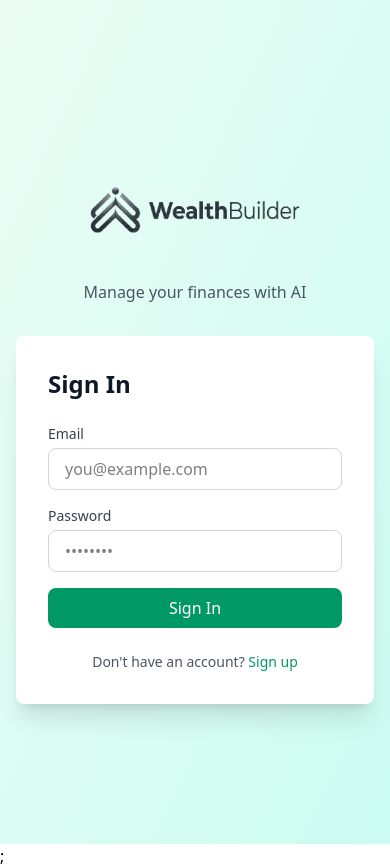
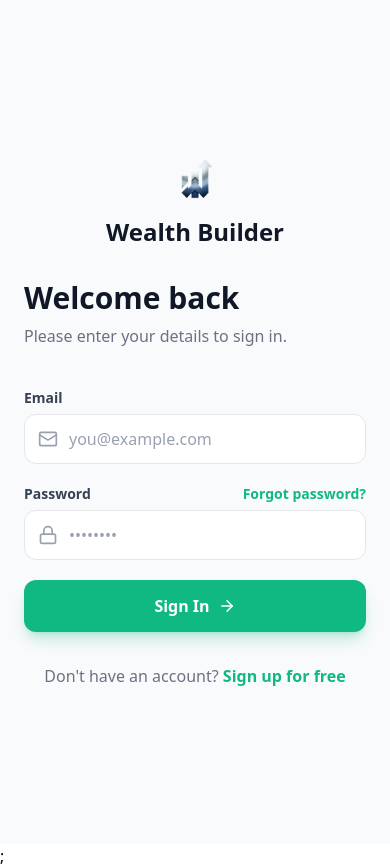
Before and after one commit to diego28e/frontend-wealth-builder, a React (Vite) app: page /login in a window 390 px wide. Built offline with nearby package versions, Linux system fonts and the light colour scheme; no server answers.

Commit message:
feat(auth): modern professional UI for login/register and optimization

```diff
--- a/src/contexts/AuthContext.tsx
+++ b/src/contexts/AuthContext.tsx
@@ -19,6 +19,12 @@ export function AuthProvider({ children }: { children: ReactNode }) {
 
   useEffect(()=> {
     async function checkSession() {
+        // Skip session check on public auth routes to avoid unnecessary 401s
+        if (window.location.pathname === '/login' || window.location.pathname === '/register') {
+            setIsLoading(false);
+            return;
+        }
+
         try {
             const response = await authService.getMe();
             setUser(response.user);
--- a/src/layouts/AuthLayout.tsx
+++ b/src/layouts/AuthLayout.tsx
@@ -1,18 +1,60 @@
 import { Outlet } from "@tanstack/react-router";
+import { TrendingUp, ShieldCheck, PieChart } from "lucide-react";
 
 export default function AuthLayout() {
   return (
-    <div className="min-h-screen bg-gradient-to-br from-emerald-50 to-teal-100 flex items-center justify-center px-4">
-      <div className="w-full max-w-md">
-        <div className="text-center mb-8">
-          <img
-            className="w-64 mx-auto"
-            src="wealth-builder-isologo.png"
-            alt="logo"
-          />
-          <p className="text-gray-600">Manage your finances with AI</p>
+    <div className="min-h-screen bg-gray-50 flex">
+      {/* Left Side - Branding & Testimonials (Hidden on mobile) */}
+      <div className="hidden lg:flex lg:w-1/2 bg-gray-900 text-white relative overflow-hidden flex-col justify-between p-12">
+        <div className="absolute inset-0 bg-[url('https://images.unsplash.com/photo-1579621970563-ebec7560ff3e?q=80&w=2071&auto=format&fit=crop')] bg-cover bg-center opacity-10"></div>
+        <div className="absolute inset-0 bg-gradient-to-b from-gray-900/50 to-gray-900/90"></div>
+
+        <div className="relative z-10">
+          <div className="flex items-center gap-3 mb-12">
+             {/* We can use a white version of logo if available, or just text for now */}
+             <div className="bg-primary/20 p-2 rounded-lg backdrop-blur-sm border border-primary/30">
+               <img src="/wealth-builder-logo.png" alt="Wealth Builder" className="w-8 h-8 object-contain brightness-0 invert" />
+             </div>
+             <span className="text-xl font-bold tracking-tight">Wealth Builder</span>
+          </div>
+
+          <h1 className="text-5xl font-extrabold leading-tight mb-6">
+            Master your money,<br />
+            <span className="text-primary">Build your future.</span>
+          </h1>
+          <p className="text-gray-400 text-lg max-w-md">
+            The AI-powered financial companion that helps you track, save, and grow your wealth with intelligent insights.
+          </p>
         </div>
-        <Outlet />
+
+        <div className="relative z-10 grid grid-cols-3 gap-6">
+            <div className="bg-gray-800/50 backdrop-blur-sm p-4 rounded-xl border border-gray-700">
+                <TrendingUp className="text-primary mb-3" size={24} />
+                <h3 className="font-bold text-sm mb-1">Smart Tracking</h3>
+                <p className="text-xs text-gray-400">Automated expense categorization</p>
+            </div>
+            <div className="bg-gray-800/50 backdrop-blur-sm p-4 rounded-xl border border-gray-700">
+                <ShieldCheck className="text-primary mb-3" size={24} />
+                <h3 className="font-bold text-sm mb-1">Secure & Private</h3>
+                <p className="text-xs text-gray-400">Bank-level encryption for your data</p>
+            </div>
+            <div className="bg-gray-800/50 backdrop-blur-sm p-4 rounded-xl border border-gray-700">
+                <PieChart className="text-primary mb-3" size={24} />
+                <h3 className="font-bold text-sm mb-1">Visual Insights</h3>
+                <p className="text-xs text-gray-400">Beautiful charts and reports</p>
+            </div>
+        </div>
+      </div>
+
+      {/* Right Side - Form */}
+      <div className="w-full lg:w-1/2 flex items-center justify-center p-6 lg:p-12">
+        <div className="w-full max-w-md">
+            <div className="lg:hidden text-center mb-8">
+                <img src="/wealth-builder-logo.png" alt="Wealth Builder" className="w-12 h-12 mx-auto mb-3" />
+                <h2 className="text-2xl font-bold text-gray-900">Wealth Builder</h2>
+            </div>
+            <Outlet />
+        </div>
       </div>
     </div>
   );
--- a/src/views/Login.tsx
+++ b/src/views/Login.tsx
@@ -1,7 +1,7 @@
 import { useState } from 'react';
-import { useNavigate } from '@tanstack/react-router';
-import {useAuth} from '../contexts/AuthContext';
-import { Link } from '@tanstack/react-router';
+import { useNavigate, Link } from '@tanstack/react-router';
+import { useAuth } from '../contexts/AuthContext';
+import { Mail, Lock, AlertCircle, ArrowRight } from 'lucide-react';
 
 export default function Login() {
   const [email, setEmail] = useState('');
@@ -10,7 +10,6 @@ export default function Login() {
   const [isSubmitting, setIsSubmitting] = useState(false);
   const {login} = useAuth();
   const navigate = useNavigate();
-
 
   const handleSubmit = async (e: React.FormEvent) => {
     e.preventDefault();
@@ -28,63 +27,89 @@ export default function Login() {
   };
 
   return (
-    <div className="bg-white rounded-lg shadow-xl p-8">
-      <h2 className="text-2xl font-bold text-gray-900 mb-6">Sign In</h2>
+    <div className="w-full">
+      <div className="mb-10">
+        <h2 className="text-3xl font-extrabold text-gray-900 mb-2">Welcome back</h2>
+        <p className="text-gray-500">Please enter your details to sign in.</p>
+      </div>
 
       {error && (
-        <div className="mb-4 p-3 bg-red-50 border border-red-200 text-red-700 rounded-lg text-sm">
+        <div className="mb-6 p-4 bg-red-50 border border-red-200 text-red-700 rounded-xl text-sm flex items-center gap-2">
+          <AlertCircle size={18} />
           {error}
         </div>
       )}
 
-      <form onSubmit={handleSubmit} className="space-y-4">
+      <form onSubmit={handleSubmit} className="space-y-5">
         <div>
-          <label htmlFor="email" className="block text-sm font-medium text-gray-700 mb-1">
+          <label htmlFor="email" className="block text-sm font-semibold text-gray-700 mb-1.5">
             Email
           </label>
+          <div className="relative">
+            <Mail className="absolute left-3.5 top-1/2 -translate-y-1/2 text-gray-400" size={20} />
             <input
               id="email"
               type="email"
               value={email}
               onChange={(e) => setEmail(e.target.value)}
-            className="w-full px-4 py-2 border border-gray-300 rounded-lg focus:ring-2 focus:ring-emerald-500 focus:border-transparent outline-none"
+              className="w-full pl-11 pr-4 py-3 bg-white border border-gray-200 rounded-xl focus:ring-2 focus:ring-primary/20 focus:border-primary transition-all outline-none text-gray-900 placeholder:text-gray-400"
               placeholder="you@example.com"
               required
               disabled={isSubmitting}
             />
           </div>
+        </div>
 
         <div>
-          <label htmlFor="password" className="block text-sm font-medium text-gray-700 mb-1">
+           <div className="flex items-center justify-between mb-1.5">
+            <label htmlFor="password" className="block text-sm font-semibold text-gray-700">
                 Password
             </label>
+            <span className="text-sm font-semibold text-primary hover:text-primary-hover cursor-pointer">
+                Forgot password?
+            </span>
+           </div>
+          <div className="relative">
+            <Lock className="absolute left-3.5 top-1/2 -translate-y-1/2 text-gray-400" size={20} />
             <input
               id="password"
               type="password"
               value={password}
               onChange={(e) => setPassword(e.target.value)}
-            className="w-full px-4 py-2 border border-gray-300 rounded-lg focus:ring-2 focus:ring-emerald-500 focus:border-transparent outline-none"
+              className="w-full pl-11 pr-4 py-3 bg-white border border-gray-200 rounded-xl focus:ring-2 focus:ring-primary/20 focus:border-primary transition-all outline-none text-gray-900 placeholder:text-gray-400"
               placeholder="••••••••"
               required
               disabled={isSubmitting}
             />
           </div>
+        </div>
 
         <button
           type="submit"
           disabled={isSubmitting}
-          className="w-full bg-emerald-600 text-white py-2 px-4 rounded-lg font-medium hover:bg-emerald-700 transition-colors disabled:opacity-50 disabled:cursor-not-allowed"
+          className="w-full bg-primary text-white py-3.5 px-4 rounded-xl font-bold hover:bg-primary-hover transition-all transform active:scale-[0.98] disabled:opacity-70 disabled:cursor-not-allowed disabled:transform-none shadow-lg shadow-primary/25 flex items-center justify-center gap-2"
         >
-          {isSubmitting ? 'Signing in...' : 'Sign In'}
+          {isSubmitting ? (
+              <>
+                <div className="w-5 h-5 border-2 border-white border-t-transparent rounded-full animate-spin" />
+                Signing in...
+              </>
+          ) : (
+            <>
+                Sign In <ArrowRight size={18} />
+            </>
+          )}
         </button>
       </form>
 
-      <p className="text-center text-sm text-gray-600 mt-6">
+      <div className="mt-8 text-center">
+        <p className="text-gray-500">
           Don't have an account?{' '}
-        <span className="text-emerald-600 font-medium cursor-pointer hover:underline">
-          <Link to='/register' className="text-emerald-600 font-medium cursor-pointer hover:underline">Sign up</Link>
-        </span>
+          <Link to='/register' className="font-bold text-primary hover:text-primary-hover transition-colors">
+            Sign up for free
+          </Link>
         </p>
+      </div>
     </div>
   );
 }
--- a/src/views/Register.tsx
+++ b/src/views/Register.tsx
@@ -2,6 +2,7 @@ import { useState } from 'react';
 import { useNavigate, Link } from '@tanstack/react-router';
 import { useAuth } from '../contexts/AuthContext';
 import type { UserProfileType } from '../types/api';
+import { User, Mail, Lock, Briefcase, AlertCircle, ArrowRight } from 'lucide-react';
 
 export default function Register() {
   const [formData, setFormData] = useState({
@@ -57,81 +58,96 @@ export default function Register() {
   };
 
   return (
-    <div className="bg-white rounded-lg shadow-xl p-8 max-w-md w-full">
-      <h2 className="text-2xl font-bold text-gray-900 mb-6">Create Account</h2>
+    <div className="w-full">
+      <div className="mb-8">
+        <h2 className="text-3xl font-extrabold text-gray-900 mb-2">Create Account</h2>
+        <p className="text-gray-500">Start your journey to financial freedom today.</p>
+      </div>
 
       {error && (
-        <div className="mb-4 p-3 bg-red-50 border border-red-200 text-red-700 rounded-lg text-sm">
+        <div className="mb-6 p-4 bg-red-50 border border-red-200 text-red-700 rounded-xl text-sm flex items-center gap-2">
+            <AlertCircle size={18} />
           {error}
         </div>
       )}
 
-      <form onSubmit={handleSubmit} className="space-y-4">
+      <form onSubmit={handleSubmit} className="space-y-5">
         {/* First Name & Last Name */}
         <div className="grid grid-cols-2 gap-4">
           <div>
-            <label htmlFor="first_name" className="block text-sm font-medium text-gray-700 mb-1">
+            <label htmlFor="first_name" className="block text-sm font-semibold text-gray-700 mb-1.5">
               First Name
             </label>
+            <div className="relative">
+                <User className="absolute left-3.5 top-1/2 -translate-y-1/2 text-gray-400" size={18} />
                 <input
                 id="first_name"
                 name="first_name"
                 type="text"
                 value={formData.first_name}
                 onChange={handleInputChange}
-              className="w-full px-4 py-2 border border-gray-300 rounded-lg focus:ring-2 focus:ring-emerald-500 focus:border-transparent outline-none"
+                className="w-full pl-10 pr-4 py-3 bg-white border border-gray-200 rounded-xl focus:ring-2 focus:ring-primary/20 focus:border-primary transition-all outline-none text-gray-900 placeholder:text-gray-400"
                 placeholder="John"
                 required
                 disabled={isSubmitting}
                 />
             </div>
+          </div>
           <div>
-            <label htmlFor="last_name" className="block text-sm font-medium text-gray-700 mb-1">
+            <label htmlFor="last_name" className="block text-sm font-semibold text-gray-700 mb-1.5">
               Last Name
             </label>
+             <div className="relative">
+                <User className="absolute left-3.5 top-1/2 -translate-y-1/2 text-gray-400" size={18} />
                 <input
                 id="last_name"
                 name="last_name"
                 type="text"
                 value={formData.last_name}
                 onChange={handleInputChange}
-              className="w-full px-4 py-2 border border-gray-300 rounded-lg focus:ring-2 focus:ring-emerald-500 focus:border-transparent outline-none"
+                className="w-full pl-10 pr-4 py-3 bg-white border border-gray-200 rounded-xl focus:ring-2 focus:ring-primary/20 focus:border-primary transition-all outline-none text-gray-900 placeholder:text-gray-400"
                 placeholder="Doe"
                 required
                 disabled={isSubmitting}
                 />
             </div>
           </div>
+        </div>
 
         {/* Email */}
         <div>
-          <label htmlFor="email" className="block text-sm font-medium text-gray-700 mb-1">
+          <label htmlFor="email" className="block text-sm font-semibold text-gray-700 mb-1.5">
             Email
           </label>
+           <div className="relative">
+                <Mail className="absolute left-3.5 top-1/2 -translate-y-1/2 text-gray-400" size={20} />
                 <input
                     id="email"
                     name="email"
                     type="email"
                     value={formData.email}
                     onChange={handleInputChange}
-            className="w-full px-4 py-2 border border-gray-300 rounded-lg focus:ring-2 focus:ring-emerald-500 focus:border-transparent outline-none"
+                    className="w-full pl-11 pr-4 py-3 bg-white border border-gray-200 rounded-xl focus:ring-2 focus:ring-primary/20 focus:border-primary transition-all outline-none text-gray-900 placeholder:text-gray-400"
                     placeholder="you@example.com"
                     required
                     disabled={isSubmitting}
                 />
           </div>
+        </div>
 
         {/* Profile Type */}
         <div>
-          <label htmlFor="profile" className="block text-sm font-medium text-gray-700 mb-1">
+          <label htmlFor="profile" className="block text-sm font-semibold text-gray-700 mb-1.5">
             Financial Profile
           </label>
+           <div className="relative">
+                <Briefcase className="absolute left-3.5 top-1/2 -translate-y-1/2 text-gray-400" size={20} />
                 <select
                     id="profile"
                     name="profile"
                     value={formData.profile}
                     onChange={handleInputChange}
-            className="w-full px-4 py-2 border border-gray-300 rounded-lg focus:ring-2 focus:ring-emerald-500 focus:border-transparent outline-none"
+                    className="w-full pl-11 pr-8 py-3 bg-white border border-gray-200 rounded-xl focus:ring-2 focus:ring-primary/20 focus:border-primary transition-all outline-none text-gray-900 appearance-none"
                     required
                     disabled={isSubmitting}
                 >
@@ -139,64 +155,83 @@ export default function Register() {
                     <option value="High-Income/High-Expense">High-Income/High-Expense (Manage lifestyle)</option>
                     <option value="Wealth-Builder">Wealth-Builder (Grow savings)</option>
                 </select>
-          <p className="mt-1 text-xs text-gray-500">
+                {/* Custom arrow could go here but default select arrow is usually fine or valid usage of CSS for appearance-none + background-image */}
+          </div>
+          <p className="mt-1.5 text-xs text-gray-500">
             This helps us personalize your experience. You can change this later.
           </p>
         </div>
 
         {/* Password */}
         <div>
-          <label htmlFor="password" className="block text-sm font-medium text-gray-700 mb-1">
+          <label htmlFor="password" className="block text-sm font-semibold text-gray-700 mb-1.5">
             Password
           </label>
+          <div className="relative">
+            <Lock className="absolute left-3.5 top-1/2 -translate-y-1/2 text-gray-400" size={20} />
             <input
                 id="password"
                 name="password"
                 type="password"
                 value={formData.password}
                 onChange={handleInputChange}
-            className="w-full px-4 py-2 border border-gray-300 rounded-lg focus:ring-2 focus:ring-emerald-500 focus:border-transparent outline-none"
+                className="w-full pl-11 pr-4 py-3 bg-white border border-gray-200 rounded-xl focus:ring-2 focus:ring-primary/20 focus:border-primary transition-all outline-none text-gray-900 placeholder:text-gray-400"
                 placeholder="••••••••"
                 required
                 disabled={isSubmitting}
                 minLength={8}
             />
           </div>
+        </div>
 
         {/* Confirm Password */}
         <div>
-          <label htmlFor="confirmPassword" className="block text-sm font-medium text-gray-700 mb-1">
+          <label htmlFor="confirmPassword" className="block text-sm font-semibold text-gray-700 mb-1.5">
             Confirm Password
           </label>
+           <div className="relative">
+            <Lock className="absolute left-3.5 top-1/2 -translate-y-1/2 text-gray-400" size={20} />
             <input
                 id="confirmPassword"
                 name="confirmPassword"
                 type="password"
                 value={formData.confirmPassword}
                 onChange={handleInputChange}
-            className="w-full px-4 py-2 border border-gray-300 rounded-lg focus:ring-2 focus:ring-emerald-500 focus:border-transparent outline-none"
+                className="w-full pl-11 pr-4 py-3 bg-white border border-gray-200 rounded-xl focus:ring-2 focus:ring-primary/20 focus:border-primary transition-all outline-none text-gray-900 placeholder:text-gray-400"
                 placeholder="••••••••"
                 required
                 disabled={isSubmitting}
                 minLength={8}
             />
           </div>
+        </div>
 
         <button
           type="submit"
           disabled={isSubmitting}
-          className="w-full bg-emerald-600 text-white py-2 px-4 rounded-lg font-medium hover:bg-emerald-700 transition-colors disabled:opacity-50 disabled:cursor-not-allowed"
+          className="w-full bg-primary text-white py-3.5 px-4 rounded-xl font-bold hover:bg-primary-hover transition-all transform active:scale-[0.98] disabled:opacity-70 disabled:cursor-not-allowed disabled:transform-none shadow-lg shadow-primary/25 flex items-center justify-center gap-2"
         >
-          {isSubmitting ? 'Creating account...' : 'Create Account'}
+          {isSubmitting ? (
+              <>
+                 <div className="w-5 h-5 border-2 border-white border-t-transparent rounded-full animate-spin" />
+                 Creating account...
+              </>
+          ) : (
+            <>
+                Create Account <ArrowRight size={18} />
+            </>
+          )}
         </button>
       </form>
 
-      <p className="text-center text-sm text-gray-600 mt-6">
+      <div className="mt-8 text-center text-sm">
+        <p className="text-gray-500">
             Already have an account?{' '}
-        <Link to="/login" className="text-emerald-600 font-medium hover:underline">
+            <Link to="/login" className="font-bold text-primary hover:text-primary-hover transition-colors">
             Sign in
             </Link>
         </p>
       </div>
+    </div>
   );
 }
```
Lines whose indentation alone changed are shown as unchanged.
